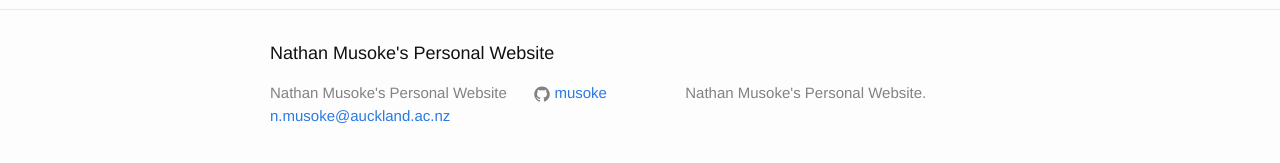
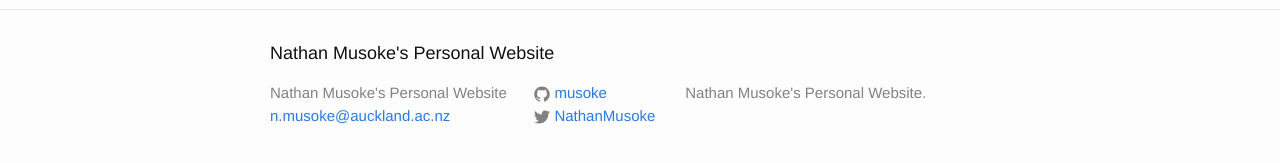
Before and after one commit to musoke/nathan.musoke.ca, a Jekyll site: the page built from _pages/index.md, in a window 1280 px wide. Shown: the part 650-813 px from the top of the page. Built offline with Jekyll 4.4.1, drawn with Linux system fonts in a browser that asks for light colours.

Commit message:
Add twitter username.

```diff
--- a/_config.yml
+++ b/_config.yml
@@ -15,7 +15,7 @@ url: "http://nathan.musoke.ca" # the base hostname & protocol for your site
 include: ['_pages']
 
 # Social media accounts for use later
-twitter_username:
+twitter_username: NathanMusoke
 github_username: musoke
 linkedin_username: NathanMusoke
 ORCID_identifier: 0000-0001-9839-9256
```
